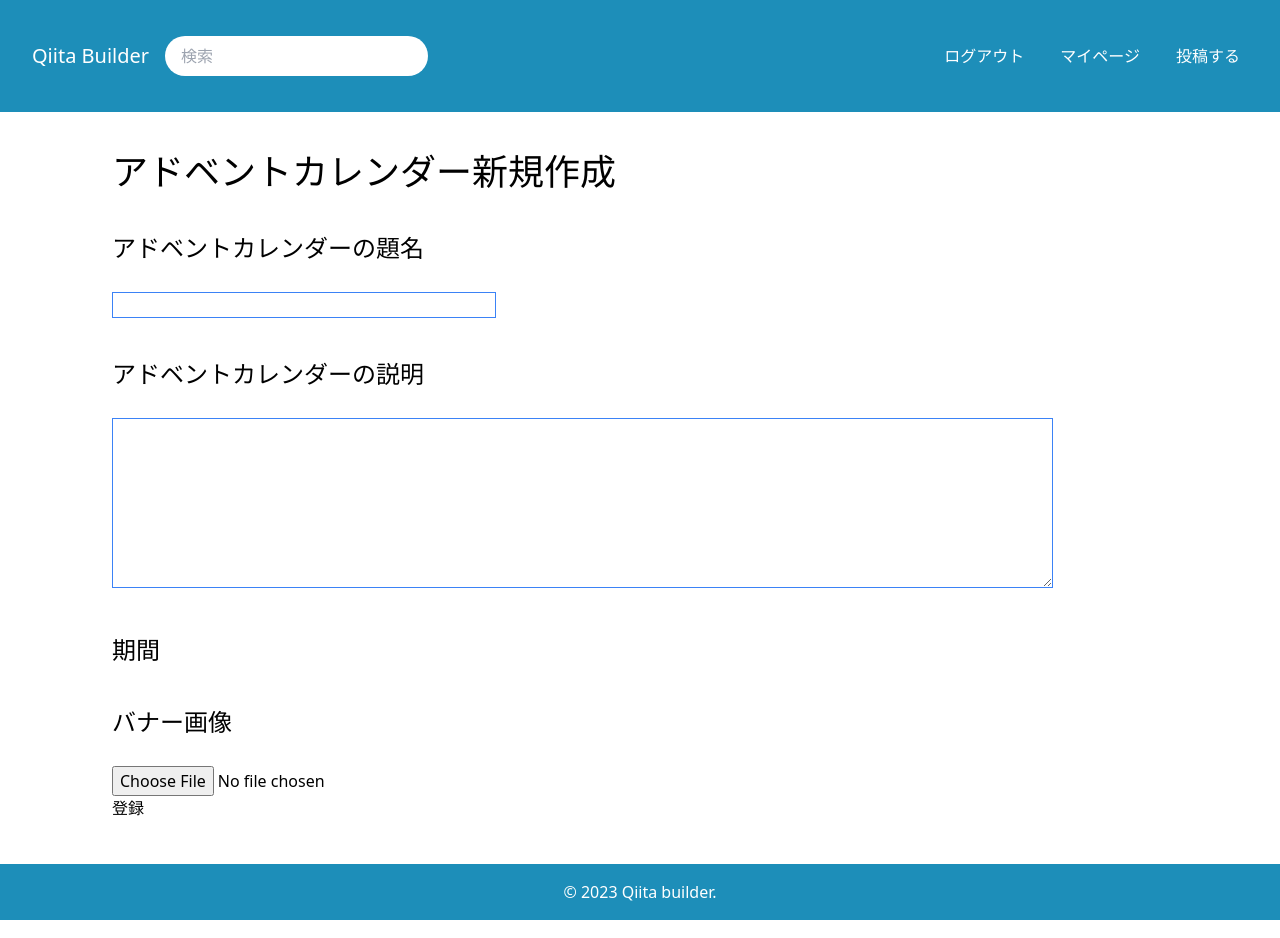
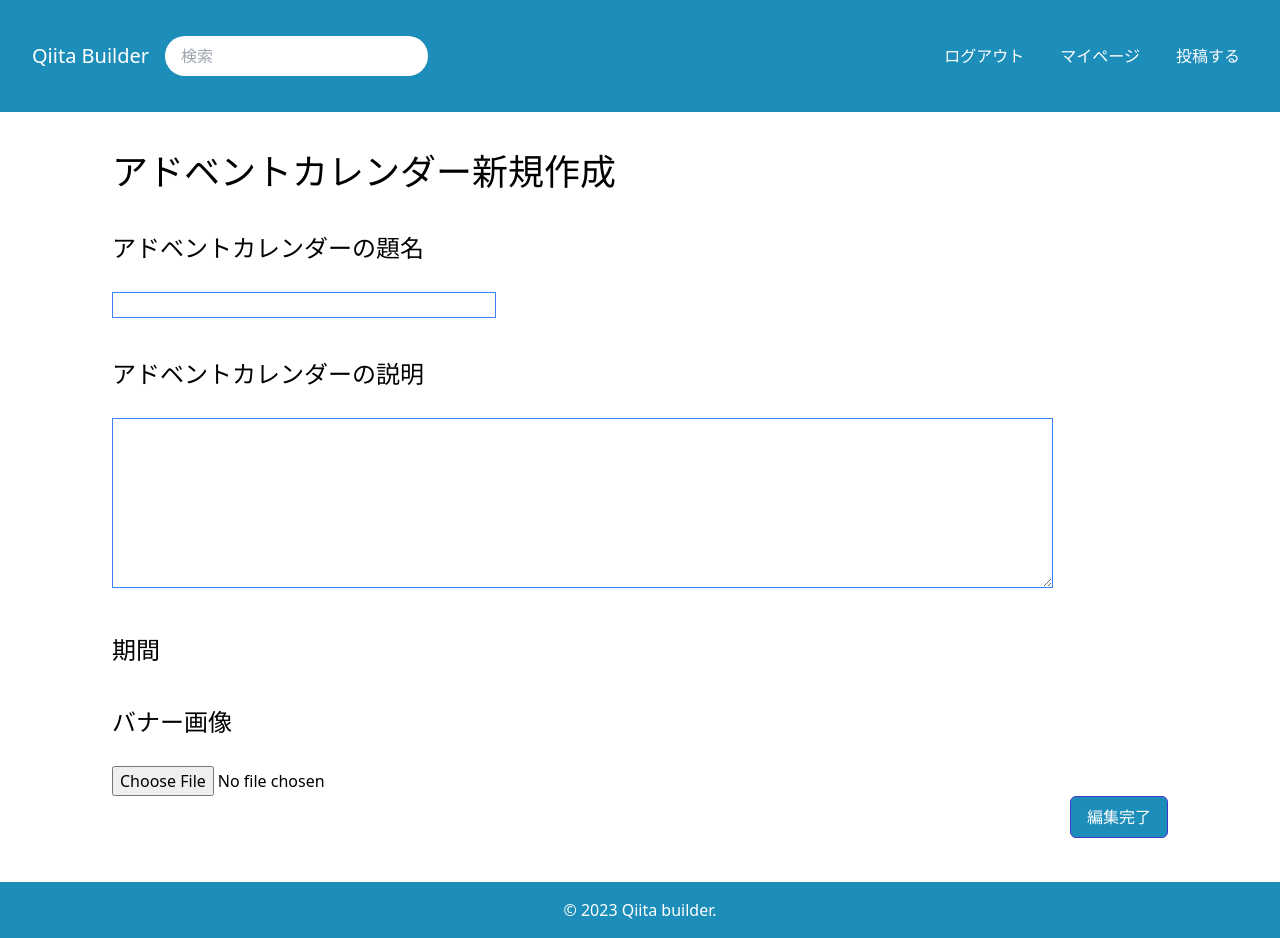
Before and after one commit to KonishiTatsuki/qiita-builder, a Nuxt app: page /createAdvent in a window 1280 px wide. Built offline with nearby package versions, Linux system fonts and the light colour scheme.

Commit message:
ボタン追加

```diff
--- a/pages/createAdvent.vue
+++ b/pages/createAdvent.vue
@@ -21,7 +21,9 @@
     <div>
       <input type="file" accept="image/*" />
     </div>
-    <button>登録</button>
+    <div class="flex justify-end">
+      <button class="btn">編集完了</button>
+    </div>
   </div>
 </template>
 
```
